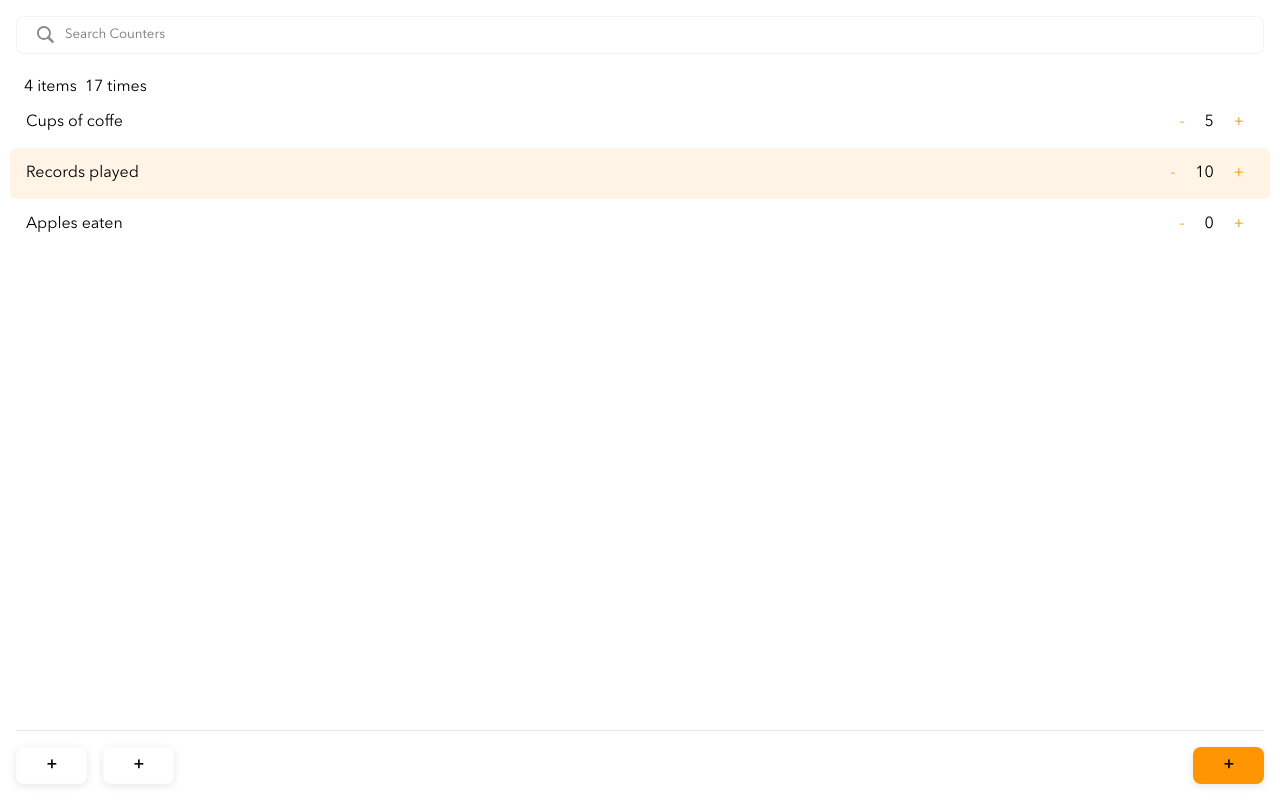
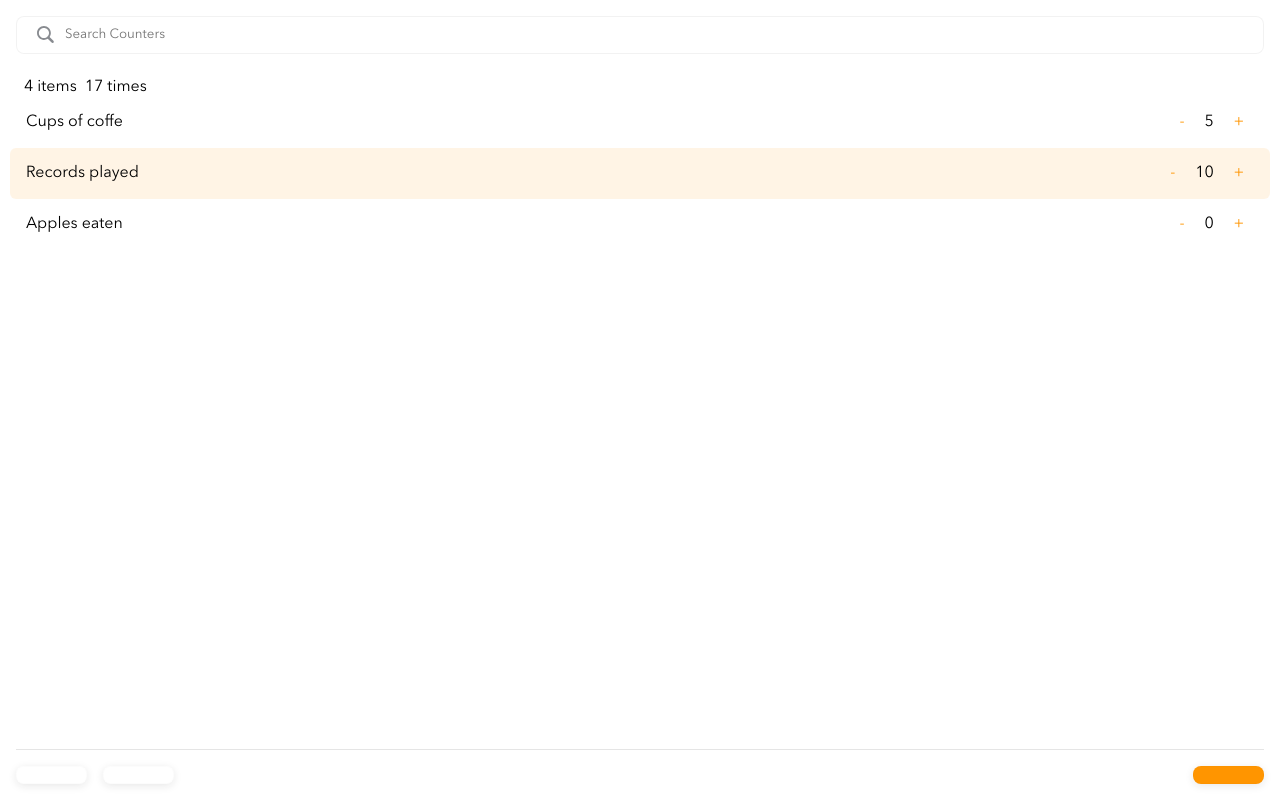
Before and after one commit to nitroceluloso/shop-test-2022, a React app: page / in a window 1280 px wide. Built offline with nearby package versions, Linux system fonts and the light colour scheme.

Commit message:
feature: added button component.

```diff
--- a/src/components/atoms/button/Button.style.tsx
+++ b/src/components/atoms/button/Button.style.tsx
@@ -1,4 +1,3 @@
-import React from "react";
 import styled, { StyledComponent } from "styled-components";
 import { ButtonType } from "./Button";
 
@@ -7,11 +6,8 @@ const BaseButton = styled.button`
 	font-weight: var(--bold-font);
 	min-width: 71px;
 	border-radius: 8px;
-	border: 1px solid rgba(0, 0, 0, 0.01);
-	box-shadow: 0px 2px 8px rgba(0, 0, 0, 0.1);
-	:hover {
-		cursor: pointer;
-	}
+	border: 1px solid rgba(var(--black), 0.01);
+	box-shadow: 0px 2px 8px rgba(var(--black), 0.1);
 `;
 
 const ActionButton = styled(BaseButton)`
@@ -44,12 +40,18 @@ const DangerButton = styled(BaseButton)`
 	padding: 0.5rem 1.5rem;
 `;
 
+const TransparentButton = styled.button`
+	background: transparent;
+    border: 0;
+`;
+
 const mappedButtons = new Map<ButtonType, StyledComponent<"button", any>>([
 	["action", ActionButton],
 	["option", OptionButton],
 	["secundary", SecundaryButton],
 	["cancel", CancelButton],
 	["danger", DangerButton],
+	["transparent", TransparentButton]
 ]);
 
 export const getButtonType = (look: ButtonType) => mappedButtons.get(look);
--- a/src/components/atoms/button/Button.tsx
+++ b/src/components/atoms/button/Button.tsx
@@ -6,11 +6,12 @@ export type ButtonType =
 	| "option"
 	| "secundary"
 	| "cancel"
-	| "danger";
+	| "danger"
+	| "transparent";
 
 export type ButtonProps = {
-	title: string;
 	look: ButtonType;
+	children?: string | JSX.Element,
 	onClick?: () => void;
 };
 
@@ -18,7 +19,7 @@ export const Button = (props: ButtonProps) => {
 	const StyledButton = getButtonType(props.look);
 	return (
 		<StyledButton type="button" onClick={props.onClick}>
-			{props.title}
+			{props.children}
 		</StyledButton>
 	);
 };
```
Also changed, not shown: 1 other file (tests, documents, lock files or other folders).
